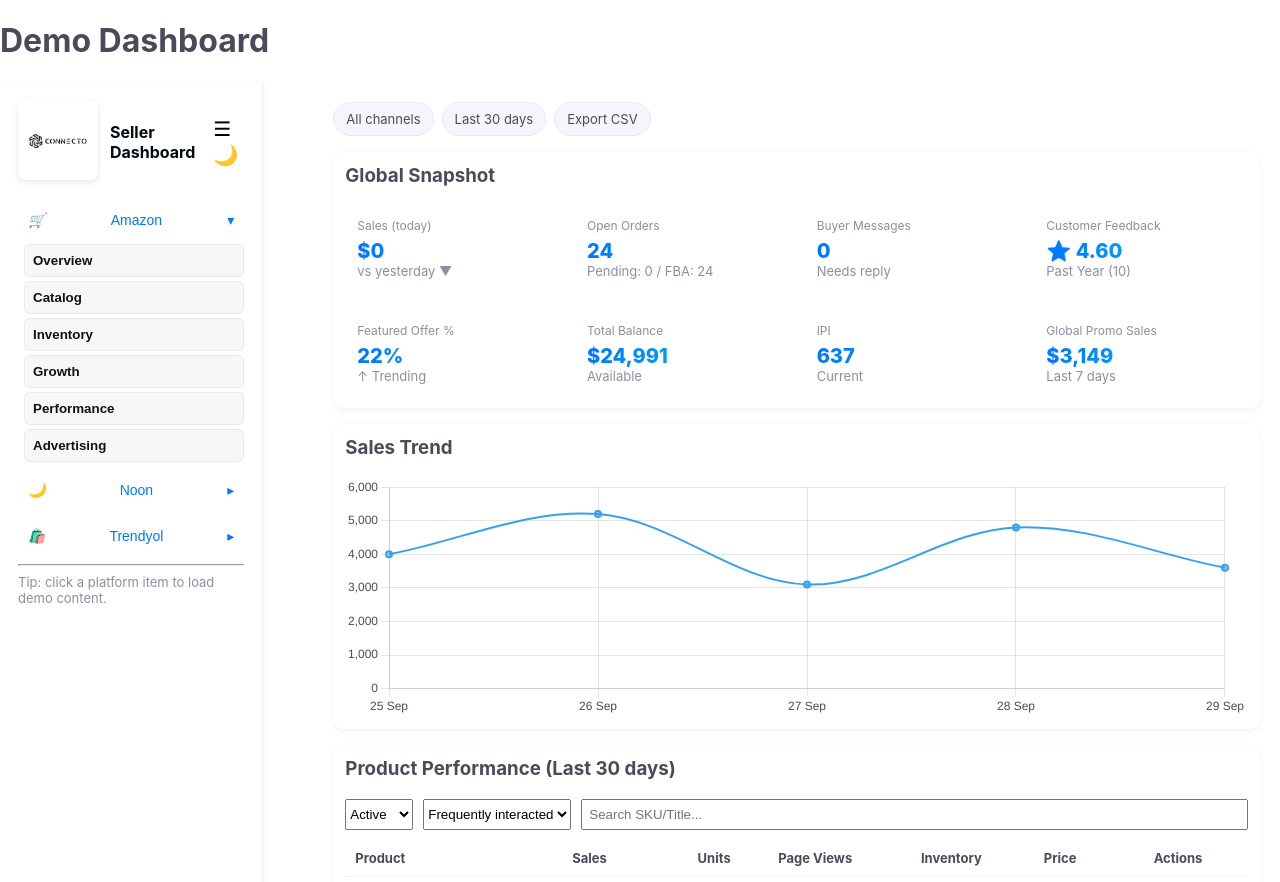
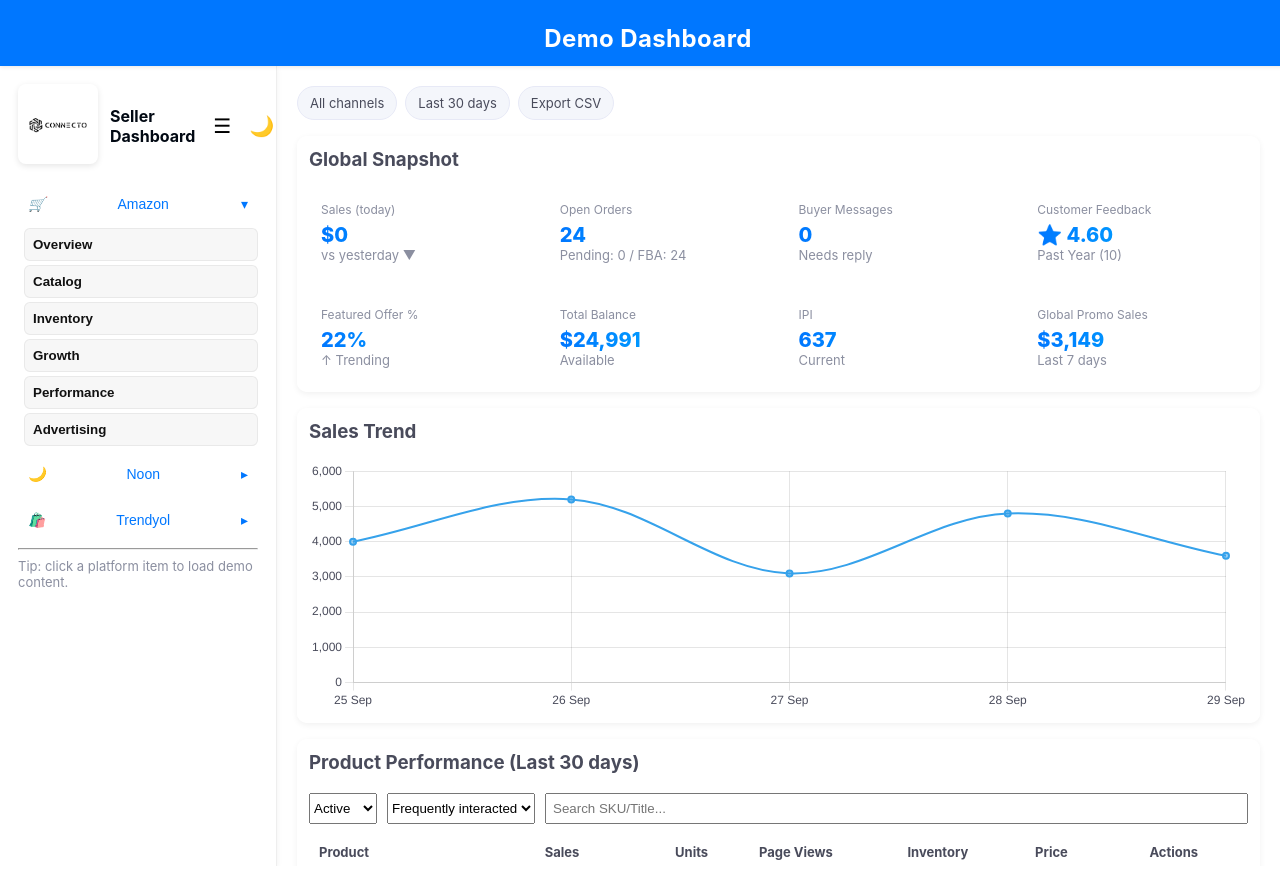
Before and after one commit to mostafawaheed60115/connecto-website, a plain HTML site: page templates/demo.html in a window 1280 px wide. Drawn offline with nearby package versions, Linux system fonts and the light colour scheme; files that its build step writes are made by us from their sources; files whose address does not match are found by name.

Commit message:
Add files via upload

```diff
--- a/static/css/demo.css
+++ b/static/css/demo.css
@@ -84,7 +84,22 @@
   --card-hover-bg: #2a2a2a;
   --shadow: 0 2px 6px rgba(0,0,0,0.35);
 }
-
+.main-header {
+  width: 100%;
+  padding: 8px 8px;
+  background: var(--bs-primary, #222); /* fallback if variable not set */
+  color: #fff;
+  font-size: 12px;
+  font-weight: 600;
+  letter-spacing: 0.4px;
+  box-shadow: 0 1px 4px rgba(0,0,0,0.1);
+  position: sticky;  /* stays visible when scrolling */
+  top: 0;
+  z-index: 800;
+  text-align: center;
+  justify-content: center;
+  height: 50px;
+}
 /* ===============================================
    LAYOUT
    =============================================== */
@@ -115,7 +130,6 @@
   position: relative;
   box-shadow: var(--shadow);
 }
-.sidebar.collapsed { width: 70px; }
 .sidebar.collapsed .brand h1,
 .sidebar.collapsed .muted,
 .sidebar.collapsed .cat-btn span:not(.caret),
@@ -136,10 +150,19 @@
 
 /* Brand section */
 .brand {
-  display:flex;
-  align-items:center;
-  gap:12px;
+  display: flex;
+  align-items: center;
+  justify-content: space-between; /* separate logo+title from actions */
+  gap: 12px;
   margin-bottom: 18px;
+}
+.brand .actions {
+  display: flex;
+  gap: 6px;
+  margin-left: auto;
+}
+.sidebar.collapsed .brand .actions {
+  display: flex !important;
 }
 /* .brand .logo {
   width:44px;height:44px;border-radius:8px;
@@ -209,11 +232,11 @@
    CONTENT AREA
    =============================================== */
 .content {
-  padding: 20px;
-  overflow-y: auto;
-  padding-left: 70px;
-  box-sizing: border-box;
-  position: relative;
+  min-height: 100vh;       /* fill full height */
+  width: 100%;             /* take all available width */
+  box-sizing: border-box;  /* padding doesn’t break layout */
+  overflow: auto;          /* allow scroll if content is taller */
+  padding: 20px;           /* optional spacing */
 }
 
 /* Quick context actions (chips) */
```
Also changed, not shown: static/css/style.css (+49 -4 lines).
